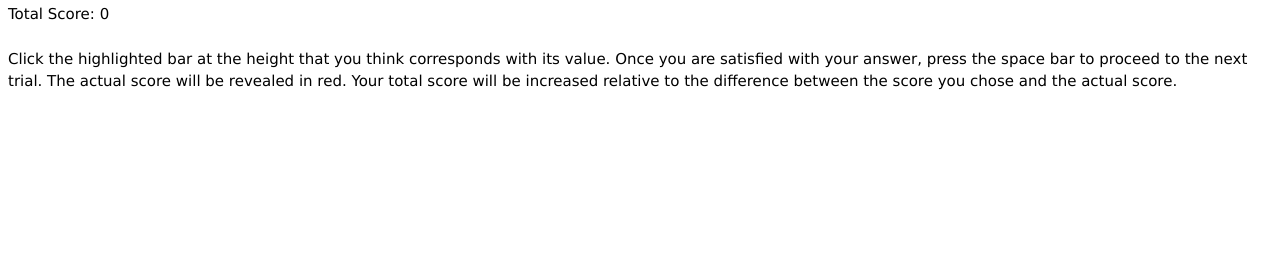
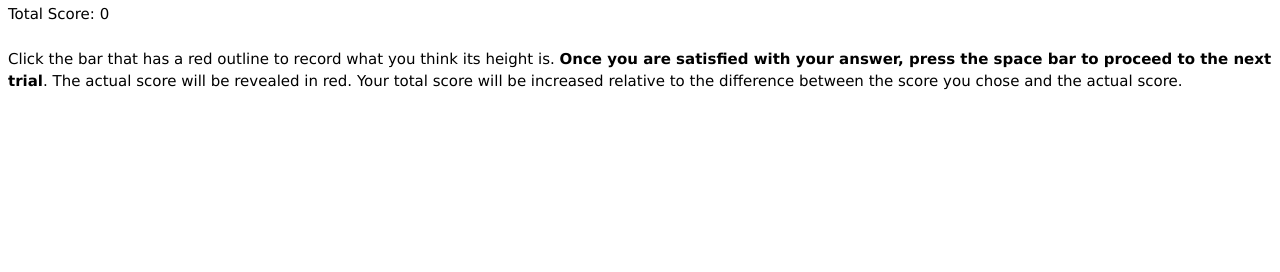
Before and after one commit to bmontambault/Active-Learning, a Flask app: template templates/min_error_phase2.html in a window 1280 px wide. Shown: the part 28-300 px from the top of the page. Run offline with Flask 2, Linux system fonts and the light colour scheme; the template is opened without the code that fills it: most values are stand-ins (such as "Sample title", 1, 10 or a date in 2020); parts of the project's set-up code (start-up, migrations or seed data) failed here and were passed over; some libraries are stand-ins or nearby versions.

Commit message:
Updated min_error phase 2 instructions slightly

```diff
--- a/templates/min_error_phase2.html
+++ b/templates/min_error_phase2.html
@@ -20,7 +20,7 @@ Total Score: 0
 </div>
 <br>
 <div id="help">
-Click the highlighted bar at the height that you think corresponds with its value. Once you are satisfied with your answer, press the space bar to proceed to the next trial. The actual score will be revealed in red. Your total score will be increased relative to the difference between the score you chose and the actual score.
+Click the bar that has a red outline to record what you think its height is. <b>Once you are satisfied with your answer, press the space bar to proceed to the next trial</b>. The actual score will be revealed in red. Your total score will be increased relative to the difference between the score you chose and the actual score.
 </div>
 <br>
 <div id="barContainer">
```
